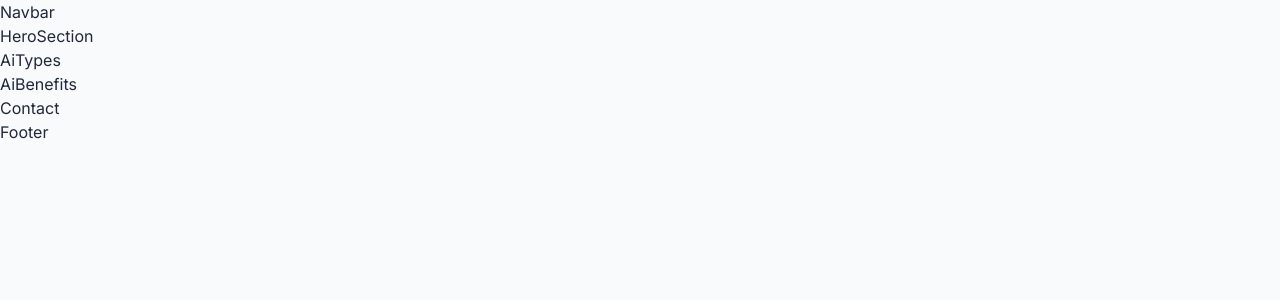
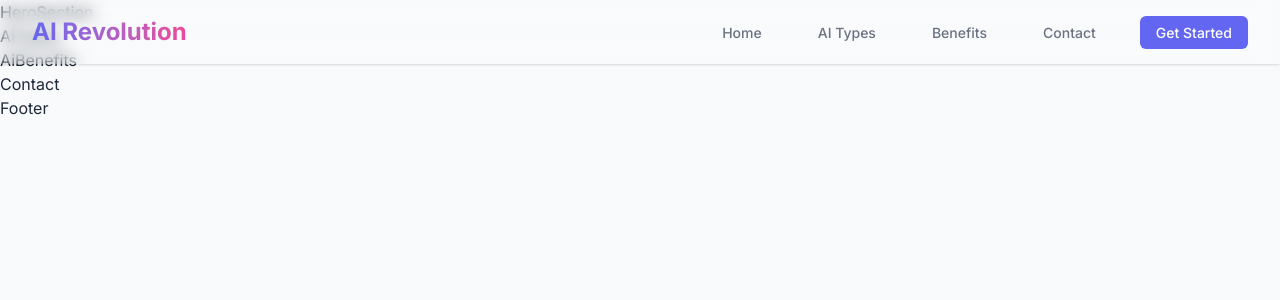
Before and after one commit to M0hamedGamal/React19_Tailwind4, a React (Vite) app: page / in a window 1280 px wide. Shown: the top 300 px of the page. Built offline with nearby package versions, Linux system fonts and the light colour scheme.

Commit message:
Navbar is done

```diff
--- a/src/components/navbar/Navbar.jsx
+++ b/src/components/navbar/Navbar.jsx
@@ -1,8 +1,50 @@
-import React from 'react';
+import {useState} from 'react';
 
-function Navbar(props) {
+
+const links = [
+    {name: "Home", href: "#home"},
+    {name: "AI Types", href: "#types"},
+    {name: "Benefits", href: "#benefits"},
+    {name: "Contact", href: "#contact"},
+];
+
+
+function Navbar() {
+    const [isMobileMenuOpen, setIsMobileMenuOpen] = useState(false);
     return (
-        <div>Navbar</div>
+        <nav className='w-full backdrop-blur-sm shadow-sm fixed z-50'>
+            <div className="app-container flex justify-between items-center h-16">
+                <span className='gradient-text text-2xl font-bold'>AI Revolution</span>
+
+                {/*Desktop menu*/}
+                <div className="hidden md:block space-x-8">
+                    {links.map((link) => (
+                        <a className='nav-item' href={link.href} key={link.href}>{link.name}</a>
+                    ))}
+                    <a href='#' className='nav-btn'>Get Started</a>
+                </div>
+
+                <button
+                    onClick={() => setIsMobileMenuOpen(prev => !prev)}
+                    className='md:hidden text-gray-400 hover:bg-gray-200 rounded-md p-2'>
+                    <svg xmlns="http://www.w3.org/2000/svg" fill="none" viewBox="0 0 24 24" strokeWidth={1.5}
+                         stroke="currentColor" className="size-6">
+                        <path strokeLinecap="round" strokeLinejoin="round"
+                              d="M3.75 6.75h16.5M3.75 12h16.5m-16.5 5.25h16.5"/>
+                    </svg>
+                </button>
+            </div>
+
+            {/*Mobile menu*/}
+            {isMobileMenuOpen && (
+                <div className='md:hidden bg-white shadow-lg px-2 py-3 rounded-b-lg space-y-1'>
+                    {links.map((link) => (
+                        <a className='mobile-nav-item' href={link.href} key={link.href}>{link.name}</a>
+                    ))}
+                    <a href='#' className='mobile-nav-btn'>Get Started</a>
+                </div>
+            )}
+        </nav>
     );
 }
 
```
